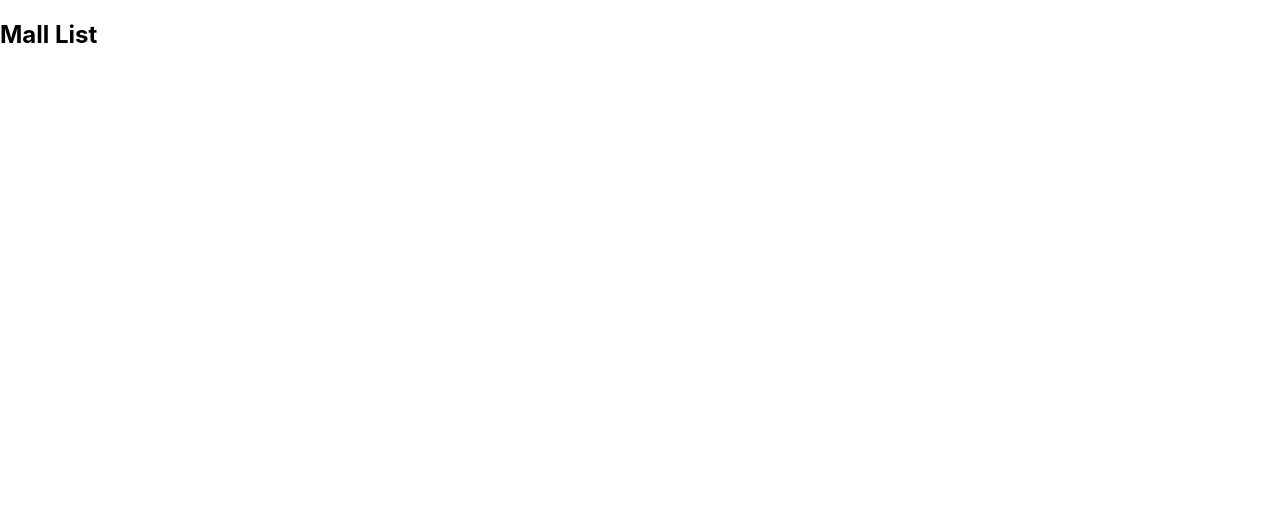
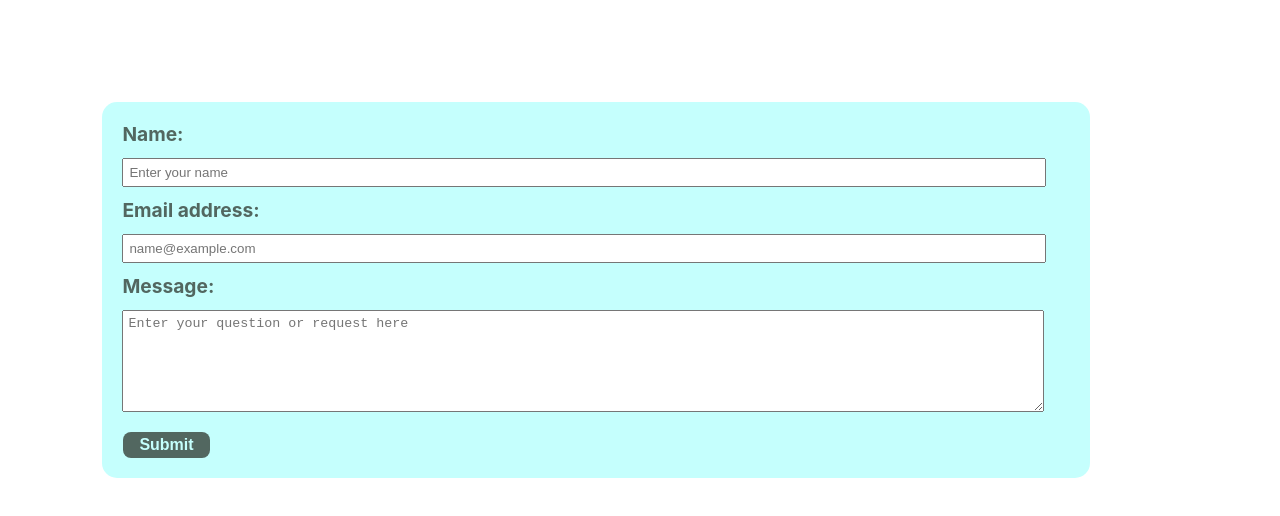
Before and after one commit to knharman/mall-directory, a React (Create React App) app in the folder client/: page / in a window 1280 px wide. Shown: the top 516 px of the page. Built offline with nearby package versions, Linux system fonts and the light colour scheme.

Commit message:
created/styled/tested contact form component & successfully sent messages through it

```diff
--- a/client/package.json
+++ b/client/package.json
@@ -4,15 +4,17 @@
   "private": true,
   "dependencies": {
     "@apollo/client": "^3.5.10",
+    "bootstrap": "^5.1.3",
     "cra-template": "1.1.3",
     "graphql": "^16.3.0",
     "jwt-decode": "^3.1.2",
+    "material-design-lite": "^1.3.0",
     "react": "^17.0.0",
+    "react-bootstrap": "^2.2.3",
     "react-dom": "^17.0.0",
     "react-router-dom": "^5.3.0",
     "react-scripts": "5.0.0",
     "web-vitals": "^2.1.4"
-
   },
   "scripts": {
     "start": "react-scripts start",
--- a/client/src/App.js
+++ b/client/src/App.js
@@ -1,9 +1,13 @@
 import './App.css';
-import DeveloperHome from './pages/DeveloperHome';
+// import DeveloperHome from './pages/DeveloperHome';
+import ContactUs from './pages/ContactUs';
 
 function App() {
   return (
-    <DeveloperHome />
+    <>
+    {/* <DeveloperHome /> */}
+    <ContactUs />
+    </>
   );
 }
 
--- /dev/null
+++ b/client/src/components/ContactForm/index.js
@@ -0,0 +1,64 @@
+import React, { useState } from "react";
+import { validateEmail } from '../../utils/helpers';
+import { Container, Form } from "react-bootstrap";
+import './style.css';
+
+function ContactForm() {
+    const [formState, setFormState] = useState({ Name: '', Email: '', Message: '' });
+    const { name, email, message } = formState;
+    const [errorMessage, setErrorMessage] = useState('');
+
+    function handleChange(e) {
+        if (e.target.name === 'email') {
+            const isValid = validateEmail(e.target.value);
+            console.log(isValid);
+            if (!isValid) {
+                setErrorMessage('email is invalid.');
+            } else {
+                setErrorMessage('');
+            }
+        } else {
+            if (!e.target.value.length) {
+                setErrorMessage(`${e.target.name} is required.`);
+            } else {
+                setErrorMessage('');
+            }
+        }
+
+        if (!errorMessage) {
+            setFormState({ ...formState, [e.target.name]: e.target.value })
+        }
+    }
+
+    return (
+        <>
+            <Container>
+                <Form id="contact-form" target="_blank" action="https://formsubmit.co/8dfa36473550abfc2499eaf5bcafa6eb" method="POST">
+                    <Form.Group controlId="form.Name">
+                        <Form.Label className="contact-input" htmlFor="name">Name:</Form.Label>
+                        <br/>
+                        <Form.Control type="text" className="col-lg-12" defaultValue={name} name="name" onBlur={handleChange} placeholder="Enter your name" />
+                    </Form.Group>
+                    <Form.Group controlId="form.Email">
+                        <Form.Label className="contact-input" htmlFor="email">Email address:</Form.Label>
+                        <br/>
+                        <Form.Control type="email" defaultValue={email} name="email" onBlur={handleChange} placeholder="name@example.com" />
+                    </Form.Group>
+                    <Form.Group controlId="form.Textarea">
+                        <Form.Label className="contact-input" htmlFor="message">Message:</Form.Label>
+                        <br/>
+                        <Form.Control className="contact-message" as="textarea" name="message" defaultValue={message} rows="6" onBlur={handleChange} placeholder="Enter your question or request here" />
+                    </Form.Group>
+                    {errorMessage && (
+                        <div>
+                            <p className="error-text">{errorMessage}</p>
+                        </div>
+                    )}
+                    <button className="contact-button" type="submit">Submit</button>
+                </Form>
+            </Container>
+            </>
+    )
+}
+
+export default ContactForm;
--- /dev/null
+++ b/client/src/components/ContactForm/style.css
@@ -0,0 +1,49 @@
+#contact-form {
+  background-color: #c5fffd;
+  border-radius: 15px;
+  padding: 20px;
+  margin: 8%;
+  width: 74%;
+}
+
+.contact-input {
+  color: #526760;
+  font-weight: bolder;
+  font-size: larger;
+}
+
+.error-text {
+  color: red;
+}
+
+.contact-message {
+  margin-bottom: 10px;
+}
+
+.contact-button {
+  font-size: 1rem;
+  font-weight: bold;
+  text-decoration: none;
+  padding: 0.25rem 1rem;
+  border-radius: 0.5rem;
+  border: none;
+  outline: none;
+  cursor: pointer;
+  margin: 0 1px;
+  margin-top: 5px;
+  color: #c5fffd;
+  background-color: #526760;
+}
+
+.contact-button:hover {
+  color: #88d9e6;
+  background-color: #8b8bae;
+}
+
+.form-control {
+  margin-bottom: 11px;
+  margin-top: 12px;
+  padding: 5px;
+  box-shadow: #526760;
+  width: 96% !important;
+}
--- /dev/null
+++ b/client/src/pages/ContactUs.js
@@ -0,0 +1,10 @@
+import React from "react";
+import ContactForm from "../components/ContactForm";
+
+const ContactUs = () => {
+    return (
+        <ContactForm />
+    )
+}
+
+export default ContactUs;
--- /dev/null
+++ b/client/src/utils/helpers.js
@@ -0,0 +1,4 @@
+export function validateEmail(email) {
+    var re = /^(([^<>()[\]\\.,;:\s@"]+(\.[^<>()[\]\\.,;:\s@"]+)*)|(".+"))@((\[[0-9]{1,3}\.[0-9]{1,3}\.[0-9]{1,3}\.[0-9]{1,3}\])|(([a-zA-Z\-0-9]+\.)+[a-zA-Z]{2,}))$/;
+    return re.test(String(email).toLowerCase());
+}
```
Also changed, not shown: client/src/components/ContactUsForm/index.js (deleted), client/src/components/ContactUsForm/style.css (deleted).
